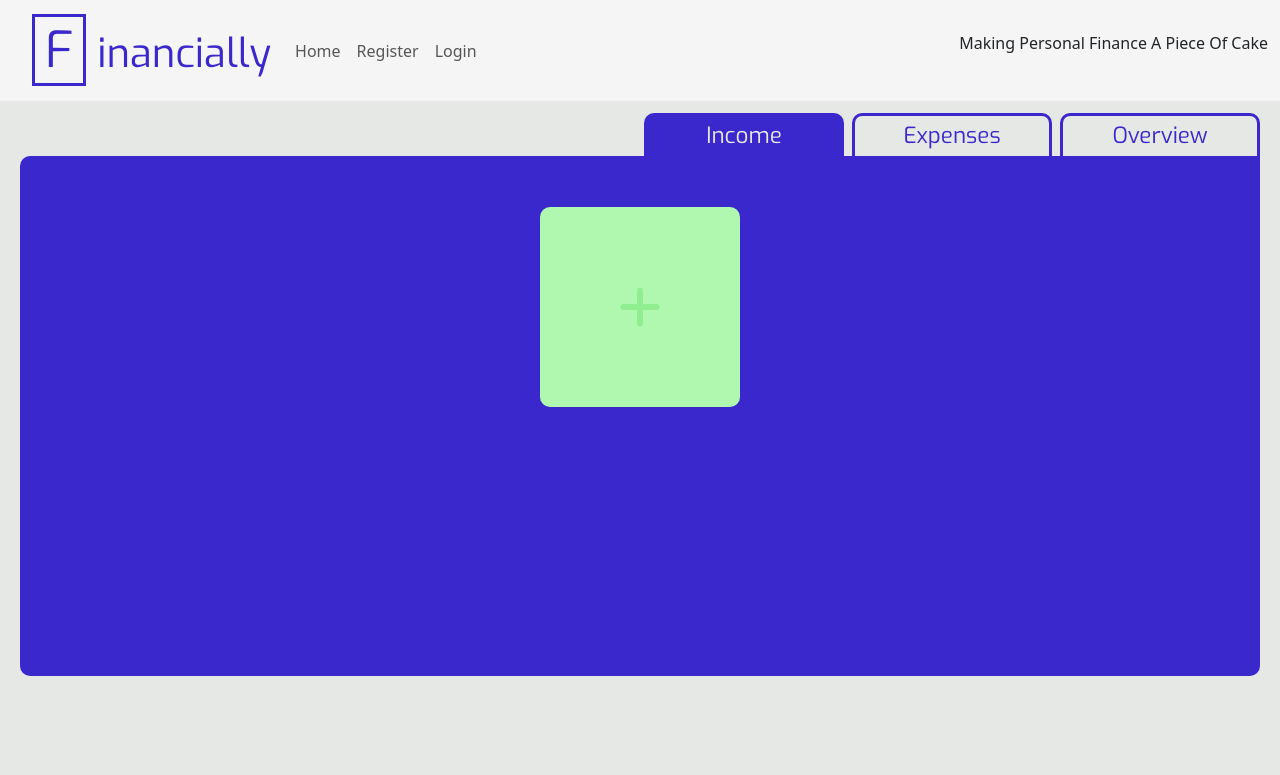
After one commit to ErfanNajimi/ci-capstone-project, a Django app: page /tracker/income/ in a window 1280 px wide. The commit adds this page. Shown: the top 775 px of the page. Run offline with Django 4.2, Linux system fonts and the light colour scheme; some libraries are stand-ins or nearby versions.

Commit message:
Create and link urls patterns for income, expense, and overview pages (tracker app)

```diff
--- a/static/css/style.css
+++ b/static/css/style.css
@@ -5,6 +5,7 @@
 body {
     background-color: #E6E8E6;
     position: relative;
+    overflow-x: hidden;
 }
 
 /* Navigation */
@@ -60,7 +61,7 @@ nav {
 } */
 
 .tracker-link{
-    border: 3px solid #D81E5B;
+    border: 3px solid #3B28CC;
     border-bottom: 0;
     border-radius: 10px 10px 0 0;
     display: block;
@@ -70,24 +71,57 @@ nav {
     white-space: nowrap;
     overflow: hidden;
     text-overflow: ellipsis;
-    color: #D81E5B;
+    color: #3B28CC;
 }
 
 .tracker-nav-active{
-    background-color: #D81E5B;
+    background-color: #3B28CC;
     color: #E6E8E6;
 }
 
 .tracker-link:hover {
-    background-color: #D81E5B;
+    background-color: #3B28CC;
     color: #E6E8E6;
 }
 
 #tracker-main-content {
-    border: 3px solid #D81E5B;
+    border: 3px solid #3B28CC;
+    border-radius: 0 0 10px 10px;
+    min-height: 65vh;
+    padding: 5vh 0 5vh 0;
+    background-color: #3B28CC;
+}
+
+/* #tracker-main-content col {
+    background-color: white;
+} */
+
+.post-it {
+    background-color: #e6759b;
     border-radius: 10px;
-    height: 500px;
-    background-color: #D81E5B;
+    height: 100px;
+    width: 100px;
+    border: 0;
+    color: white;
+    text-decoration: bold;
+}
+
+.post-it:hover {
+    background-color:#D81E5B;
+    color: white;
+}
+
+.green {
+    background-color: rgb(176, 248, 176);
+}
+
+.green:hover {
+    background-color: rgb(53, 179, 53);
+}
+
+.fa-plus {
+    font-size: 300%;
+    color: lightgreen;
 }
 
 /* Footer */
@@ -127,4 +161,13 @@ footer i:hover {
     .tracker-link {
         font-size: 140%;
     }
+
+    #tracker-main-content {
+        border-radius: 10px 0 10px 10px;
+    }
+
+    .post-it {
+        height: 200px;
+        width: 200px;
+    }
 }
--- a/templates/base.html
+++ b/templates/base.html
@@ -4,7 +4,7 @@
 {% url 'account_login' as login_url %}
 {% url 'account_signup' as signup_url %}
 {% url 'account_logout' as logout_url %}
-{% url 'tracker' as tracker_url %}
+{% url 'overview' as overview_url %}
 
 <!DOCTYPE html>
 <html lang="en">
@@ -35,7 +35,7 @@
                     </li>
                     {% if user.is_authenticated %}
                     <li class="nav-item">
-                        <a class="nav-link {% if request.path == tracker_url %}active{% endif %}" aria-current="page" href="{% url 'tracker' %}">Expense Tracker</a>
+                        <a class="nav-link {% if request.path == overview_url %}active{% endif %}" aria-current="page" href="{% url 'overview' %}">Expense Tracker</a>
                     </li>
                     <li class="nav-item">
                         <a class="nav-link {% if request.path == logout_url %}active{% endif %}" aria-current="page" href="{% url 'account_logout' %}">Logout</a>
@@ -61,7 +61,7 @@
 
     <!-- Footer -->
     <div id="spacer"></div>
-    <footer>
+    <footer class="visually-hidden">
         <div class="container">
             <div class="row text-center m-0">
                 <div class="col"><a href=""><i class="fa-brands fa-facebook"></i></a></div>
--- /dev/null
+++ b/templates/tracker.html
@@ -0,0 +1,27 @@
+{% extends "base.html" %}
+{% load crispy_forms_tags %}
+
+{% url 'income' as income_url %}
+{% url 'expense' as expense_url %}
+{% url 'overview' as overview_url %}
+
+{% block content %}
+<div class="container-fluid">
+  <div class="row text-center m-1 mt-2 mb-0 justify-content-end" id="tracker-nav">
+    <div class="col col-sm-3 col-lg-2 p-1 pb-0">
+      <a class="tracker-link tracker-nav-active {% if request.path == income_url %}active{% endif %}" aria-current="page" href="{% url 'income' %}">Income</a>
+    </div>
+    <div class="col col-sm-3 col-lg-2 p-1 pb-0">
+      <a class="tracker-link {% if request.path == expense_url %}active{% endif %}" aria-current="page" href="{% url 'expense' %}">Expenses</a>
+    </div>
+    <div class="col col-sm-3 col-lg-2 p-1 pb-0">
+      <a class="tracker-link {% if request.path == overview_url %}active{% endif %}" aria-current="page" href="{% url 'overview' %}">Overview</a>
+    </div>
+  </div>
+  <div class="row mx-2 d-flex justify-content-center text-center" id="tracker-main-content">
+    {% block tracker-content %}
+    {% endblock %}
+  </div>
+</div>
+
+{% endblock %}
--- /dev/null
+++ b/tracker/templates/tracker/income.html
@@ -0,0 +1,36 @@
+{% extends "tracker.html" %}
+
+{% block tracker-content %}
+    {% for income in incomes %}
+    <button class="col-3 m-2 post-it" data-bs-toggle="modal" data-bs-target="#exampleModal"">
+      <h3 class="overflow-x-hidden">{{ income.source }}</h3>
+      <!-- <h4>£{{ income.amount }}0</h4> -->
+    </button>
+    <!-- <button class="col-3 m-2 post-it" data-bs-toggle="modal" data-bs-target="#exampleModal""></button>
+    <button class="col-3 m-2 post-it" data-bs-toggle="modal" data-bs-target="#exampleModal""></button>
+    <button class="col-3 m-2 post-it" data-bs-toggle="modal" data-bs-target="#exampleModal""></button>
+    <button class="col-3 m-2 post-it" data-bs-toggle="modal" data-bs-target="#exampleModal""></button> -->
+    {% endfor %}
+    <div class="col-3 m-2 post-it d-flex justify-content-center align-items-center green"><i class="fa-solid fa-plus"></i></div>
+  </div>
+
+  <!-- Modal -->
+  <div class="modal fade" id="exampleModal" tabindex="-1" aria-labelledby="exampleModalLabel" aria-hidden="true">
+    <div class="modal-dialog">
+      <div class="modal-content">
+        <div class="modal-header">
+          <h1 class="modal-title fs-5" id="exampleModalLabel">Modal title</h1>
+          <button type="button" class="btn-close" data-bs-dismiss="modal" aria-label="Close"></button>
+        </div>
+        <div class="modal-body">
+          ...
+        </div>
+        <div class="modal-footer">
+          <button type="button" class="btn btn-secondary" data-bs-dismiss="modal">Close</button>
+          <button type="button" class="btn btn-primary">Save changes</button>
+        </div>
+      </div>
+    </div>
+  </div>
+
+{% endblock %}
--- /dev/null
+++ b/tracker/templates/tracker/overview.html
@@ -0,0 +1,6 @@
+{% extends "tracker.html" %}
+
+{% block tracker-content %}
+<p>overview</p>
+
+{% endblock %}
--- a/tracker/urls.py
+++ b/tracker/urls.py
@@ -2,7 +2,7 @@ from . import views
 from django.urls import path
 
 urlpatterns = [
-    path('', views.tracker, name='tracker'),
-    path('tracker/income_delete/<int:income_id>',
-         views.income_delete, name='income_delete'),
+    path('overview/', views.overview, name='overview'),
+    path('income/', views.income, name='income'),
+    path('expense/', views.income, name='expense'),
 ]
--- a/tracker/views.py
+++ b/tracker/views.py
@@ -5,7 +5,7 @@ from .models import Income, Expense
 from .forms import IncomeForm, ExpenseForm
 
 # Create your views here.
-def tracker(request):
+def overview(request):
 
     incomes = Income.objects.all().order_by("-date_added").filter(account=request.user)
     expenses = Expense.objects.all().order_by("-date_added").filter(account=request.user)
@@ -38,7 +38,7 @@ def tracker(request):
 
     return render(
         request,
-        'tracker/tracker.html',
+        'tracker/overview.html',
         {
             "expenses": expenses,
             "incomes": incomes,
@@ -47,15 +47,28 @@ def tracker(request):
         },
     )
 
-def income_delete(request, income_id):
-    if request.method == "POST":
-        # incomes = Income.objects.all().order_by("-date_added").filter(account=request.user)
-        income = get_object_or_404(Income, pk=income_id)
+def income(request):
 
-        if income.account == request.user:
-            income.delete()
-            messages.add_message(request, messages.SUCCESS, 'Income deleted!')
-        else:
-            messages.add_message(request, messages.ERROR, 'You cannot delete this!')
+    return render(
+        request,
+        'tracker/income.html',
+        # {
+        #     # "expenses": expenses,
+        #     # "incomes": incomes,
+        #     # "income_form": income_form,
+        #     # "expense_form": expense_form,
+        # },
+    )
 
-    return HttpResponseRedirect(reverse('tracker'))
+def expense(request):
+
+    return render(
+        request,
+        'tracker/expense.html',
+        # {
+        #     # "expenses": expenses,
+        #     # "incomes": incomes,
+        #     # "income_form": income_form,
+        #     # "expense_form": expense_form,
+        # },
+    )
```
Also changed, not shown: tracker/templates/tracker/expense.html (added, +36 -0 lines), tracker/templates/tracker/tracker.html (deleted, +0 -16 lines).
